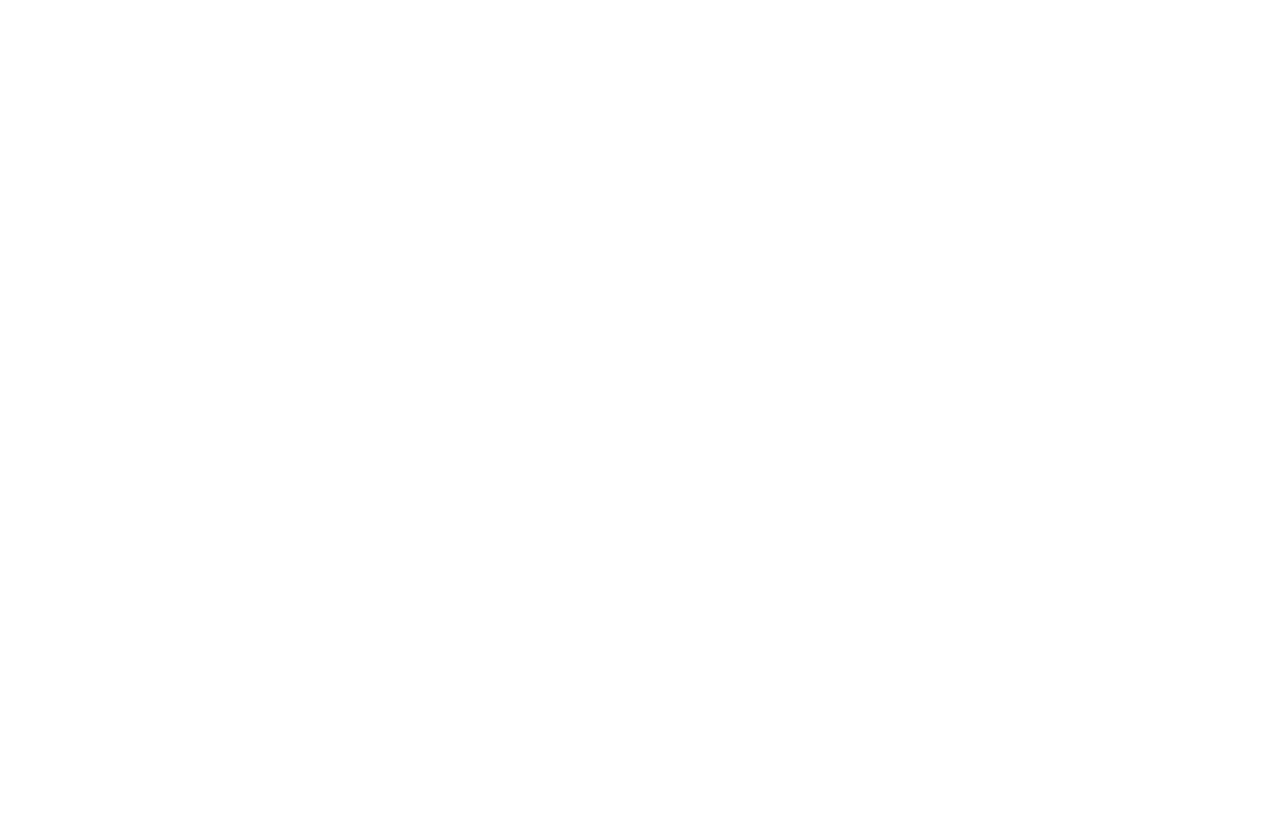
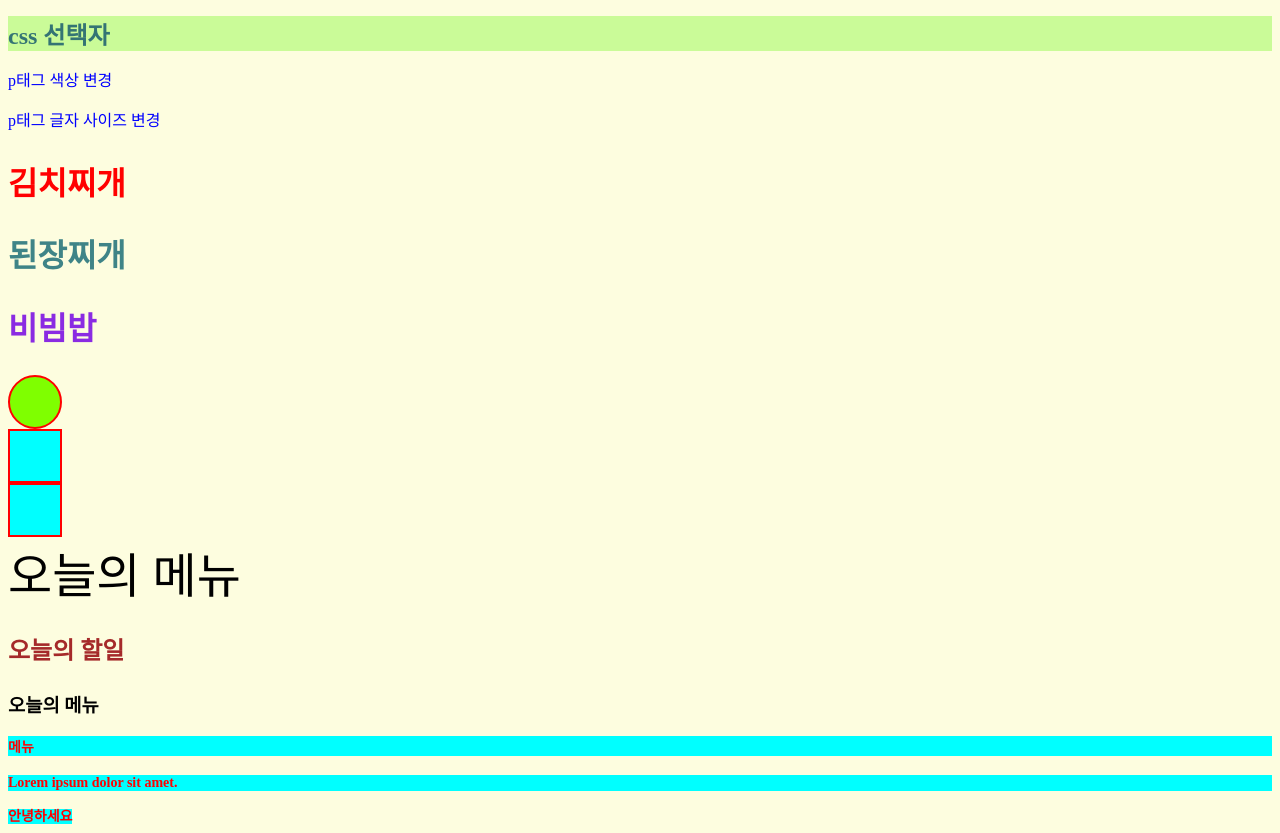
Before and after one commit to haglass75/css_selector, a plain HTML site: page index.html in a window 1280 px wide. Before the commit the page ends 800 px from the top, so only its background shows below. Drawn offline with Linux system fonts and the light colour scheme.

Commit message:
css선택자(태그,클래스,아이디,자손,자식)

```diff
--- a/index.html
+++ b/index.html
@@ -5,10 +5,30 @@
     <meta charset="UTF-8">
     <meta name="viewport" content="width=device-width, initial-scale=1.0">
     <title>css 선택자</title>
+    <!-- css파일 연결 -->
+    <link rel="stylesheet" href="main.css">
 </head>
 
 <body>
-
+    <!-- 태그 선택자 -->
+    <h1>css 선택자</h1>
+    <p>p태그 색상 변경</p>
+    <p>p태그 글자 사이즈 변경</p>
+    <!-- 클래스 선택자 -->
+    <h2 class="menu1">김치찌개</h2>
+    <h2 class="menu2">된장찌개</h2>
+    <h2 class="menu3">비빔밥</h2>
+    <div class="box box1"></div>
+    <div class="box box2"></div>
+    <div class="box box3"></div>
+    <!-- 아이디 선택자 -->
+    <span id="title">오늘의 메뉴</span>
+    <p id="title2">오늘의 할일</p>
+    <h3 id="subTitle" class="subTitle subTitle2">오늘의 메뉴</h3>
+    <!-- 여러 선택자 한번에 -->
+    <h4>메뉴</h4>
+    <p class="desc">Lorem ipsum dolor sit amet.</p>
+    <span class="smallTitle">안녕하세요</span>
 </body>
 
 </html>
--- /dev/null
+++ b/main.css
@@ -0,0 +1,53 @@
+/* 태그 선택자 */
+body {
+  background-color: rgb(253, 253, 223);
+}
+h1 {
+  color: rgb(52, 116, 116);
+  font-size: 24px;
+  background-color: rgb(202, 251, 152);
+}
+p {
+  color: blue;
+}
+/* 클래스 선택자 */
+h2 {
+  font-size: 32px;
+}
+.menu1 {
+  color: red;
+}
+.menu2 {
+  color: rgb(63, 132, 135);
+}
+.menu3 {
+  color: blueviolet;
+}
+.box {
+  width: 50px;
+  height: 50px;
+  background-color: aqua;
+  border: 2px solid red;
+}
+.box1 {
+  background-color: chartreuse;
+  border-radius: 50%;
+}
+/* 아이디 선택자 */
+#title {
+  font-size: 48px;
+}
+#title2 {
+  color: brown;
+  font-size: 24px;
+  font-weight: bold;
+}
+/* 여러 선택자 한번에 */
+h4,
+.smallTitle,
+.desc {
+  font-size: 14px;
+  color: red;
+  background-color: aqua;
+  font-weight: 600;
+}
```
Also changed, not shown: selector.css (added, +13 -0 lines), selector.html (added, +30 -0 lines).
